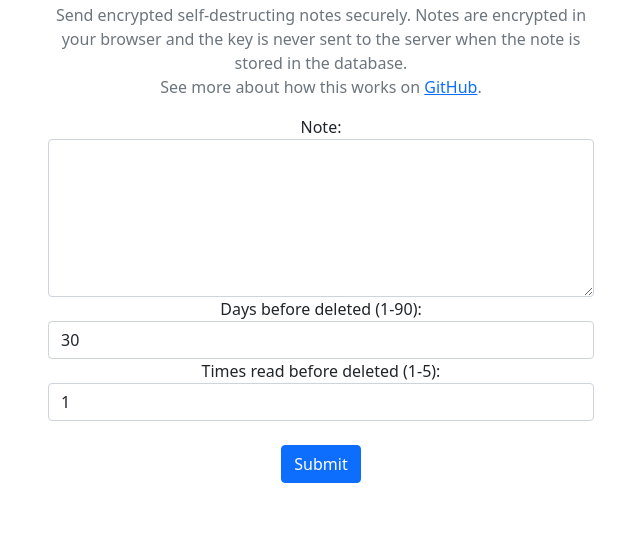
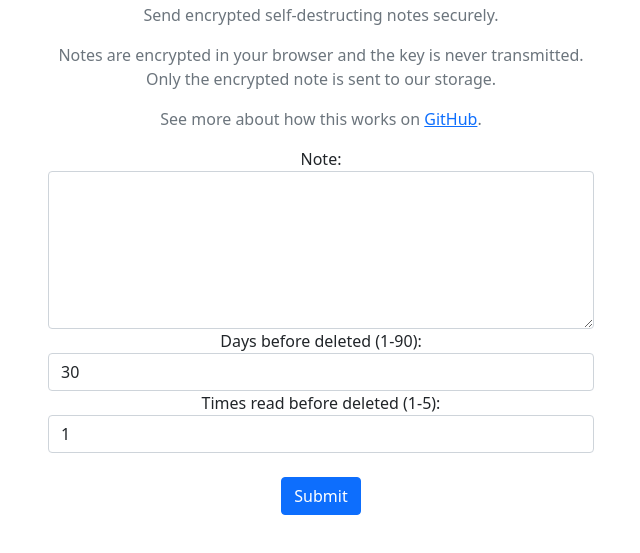
Before and after one commit to ml4den/gonenote, a plain HTML site: page index.html in a window 1280 px wide. Shown: the part 101-654 px from the top of the page, without its empty margins (319-959 px from the left). Drawn offline with nearby package versions, Linux system fonts and the light colour scheme.

Commit message:
Change interface wording

```diff
--- a/index.html
+++ b/index.html
@@ -35,8 +35,8 @@
       <div class="col-md-8 col-xl-6 text-center mx-auto">
         <h2 class="display-6 fw-bold">Gone Note</h2>
         <article class="text-muted">
-          Send encrypted self-destructing notes securely. Notes are encrypted in your browser and the key is never sent to the server when the note is stored in the
-          database.
+          <p>Send encrypted self-destructing notes securely.</p>
+          <p>Notes are encrypted in your browser and the key is never transmitted. Only the encrypted note is sent to our storage.</p>
           <p>See more about how this works on <a href="https://github.com/ml4den/gonenote" alt="Gone Note on GitHub">GitHub</a>.</p>
         </article>
       </div>
@@ -64,8 +64,7 @@
       <div class="col-md-8 col-xl-6 text-center mx-auto">
         <h2 class="display-6 fw-bold"><a href="/" class="text-reset text-decoration-none">Gone Note</a></h2>
         <p class="text-muted">
-          Notes are encrypted in your browser and the key is never sent to the server when the note is stored in the
-          database.
+          Here is the link to your self-destructing note. It will stop working once your note's view or time limit is reached.
         </p>
       </div>
       <form class="col-md-8 col-xl-6 text-center mx-auto">
@@ -86,8 +85,7 @@
       <div class="col-md-8 col-xl-6 text-center mx-auto">
         <h2 class="display-6 fw-bold"><a href="/" class="text-reset text-decoration-none">Gone Note</a></h2>
         <p class="text-muted">
-          Notes are encrypted in your browser and the key is never sent to the server when the note is stored in the
-          database.
+          <p id="clickBelow">Click below, if you want to access your self-destructing note.</p>
         </p>
         <div id="buttonRead">
           <button type="submit" class="btn btn-primary" onclick="buttonRead();return false">Read Note</button>
@@ -96,7 +94,8 @@
       <div id="decryptedField" style="display: none;">
         <form class="col-md-8 col-xl-6 text-center mx-auto">
           <div class="form-group">
-            <label for="noteDecrypted">Decrypted Note:</label>
+            <p>Here is your self-destructing note.</p>
+            <p>If you need to keep it, copy it before closing this window.</p>
             <textarea class="form-control" id="noteDecrypted" rows="6" readonly onclick="selectAll('noteDecrypted'); this.onclick=null;"></textarea>
           </div>
           <br />
@@ -197,6 +196,7 @@
           const noteDecrypted = decrypted.toString(CryptoJS.enc.Utf8);
           document.getElementById('noteDecrypted').value = noteDecrypted;
           document.getElementById("decryptedField").style.display = "block";
+          document.getElementById("clickBelow").style.display = "none";
           document.getElementById("statusMessage").style.display = "none";
           document.getElementById("buttonRead").style.display = "none";
         })
```
